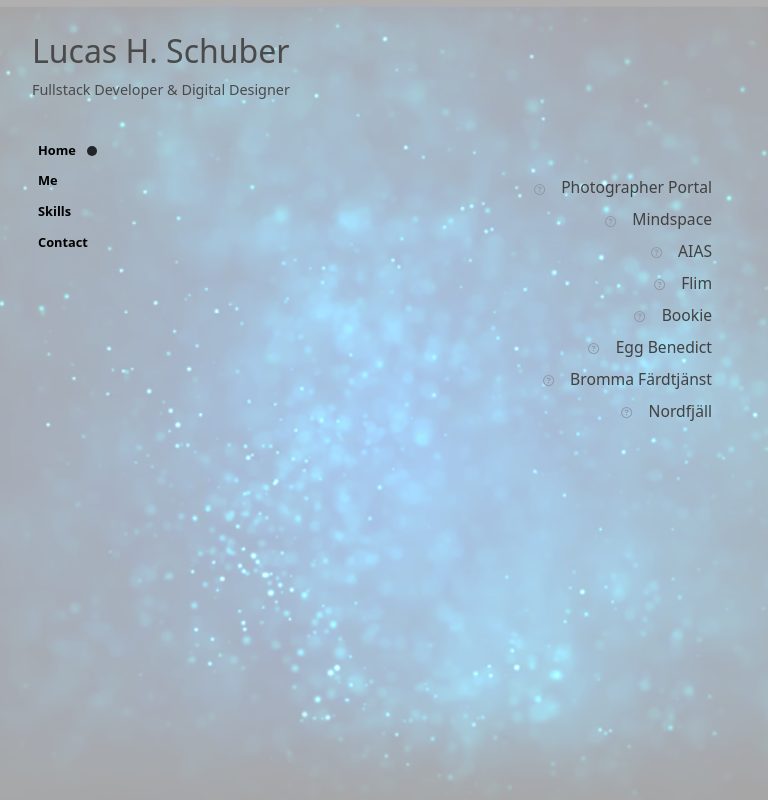
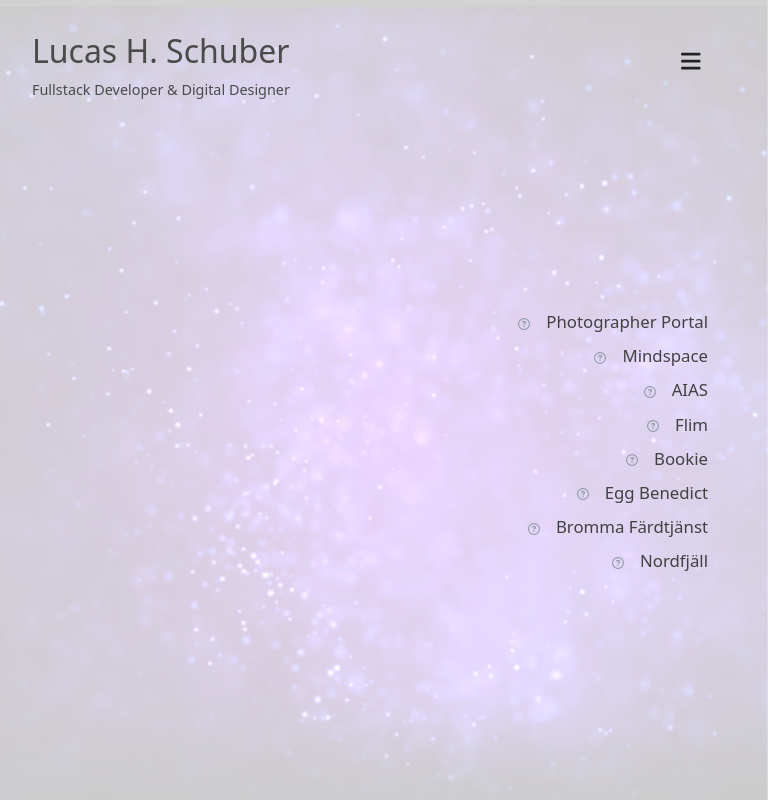
Before and after one commit to LucasHSchuber/portfolio_lucasschuber, a React (Vite) app in the folder client/: page / in a window 768 px wide. Built offline with nearby package versions, Linux system fonts and the light colour scheme.

Commit message:
hamburger menu added for small units

```diff
--- a/client/src/assets/css/components.css
+++ b/client/src/assets/css/components.css
@@ -10,9 +10,6 @@
     flex-direction: column;
     align-items: flex-start;
     margin-bottom: 0.75em;
-    /* padding-top: 0.5em; */
-    /* padding-right: 3em;
-    width: fit-content; */
     cursor: pointer;
     transition: 0.2s;
     margin-left: 0;
@@ -20,12 +17,8 @@
     /* filter: hue-rotate(0deg) saturate(2);
     animation: colorBtnChange 10s infinite linear; */
 }
-/* .header .active{
-    color: rgb(231, 231, 231) !important;
-    text-decoration: underline;
-} */
 
-@keyframes colorBtnChange {
+/* @keyframes colorBtnChange {
     0% {
         filter: hue-rotate(0deg) saturate(2);
         opacity: 0.75;
@@ -34,33 +27,113 @@
         filter: hue-rotate(360deg) saturate(2);
         opacity: 0.75;
     }
-}
+} */
 
 .header button:focus{
     outline: none;
-    /* color: #94b7cb; */
-    /* filter: hue-rotate(0deg) saturate(2);
-    animation: colorBtnChange 10s infinite linear; */
 }
-/* .button-colorfy button:focus{
-    outline: none;
-    color: #94b7cb;
-    filter: hue-rotate(0deg) saturate(2);
-    animation: colorBtnChange 10s infinite linear;
-} */
-.header button:hover{
-    /* color:grey; */
-    color: #94b7cb;
-    margin-left: 0.05em;
+.link-round-icon{
+    font-size: 10px;
+    padding: 6px 0 0 5px;
 }
-/* .button-colorfy button:hover{
-    filter: hue-rotate(0deg) saturate(2) !important;
-    animation: colorBtnChange 10s infinite linear !important;
-} */
 
 
-@media screen and (max-width: 771px) {
-    .header button{
-        color: black !important;
+
+.active {
+background-color: #ddd;
+}
+
+
+
+.hamburger-menu {
+    display: none;
+    cursor: pointer;
+    /* font-size: 24px; */
+}
+
+
+@media (min-width: 768px) {
+    .menu-links .button {
+        padding: 1px;
+        cursor: pointer;
+    }
+/* Links for Desktop */
+    .menu-links {
+        display: flex;
+        flex-direction: column;
     }
 }
+
+@media (max-width: 768px) {
+    .hamburger-menu {
+        display: block;
+        position: fixed;
+        font-size: 1.4em;
+        top: 2em;
+        right: 3em;
+        z-index: 100;
+        /* color: white !important; */
+    }
+    .black-hamburger-menu {
+        color: rgb(34, 34, 34) !important;
+    }
+    .white-hamburger-menu {
+        color: white !important;
+        animation: changeColorMenu 0.3s ease-in-out forwards;
+    }
+    @keyframes changeColorMenu {
+        0% {
+            color: black;
+        }
+        100% {
+            color: rgb(245, 245, 245);
+        }
+    }
+    /* Initially hide links on mobile */
+    .menu-links {
+        display: none;
+        flex-direction: column;
+        background-color: transparent;
+        z-index: 10000;
+
+    }
+    /* Show the links when the menu is open */
+    .menu-links.open {
+        display: flex;
+        position: fixed;
+        top: 0;
+        right: 0;
+        width: 100vw !important;
+        height: 23em;
+        padding: 6.5em 0 0 1.5em;
+        background-color: #2e2e2e;
+        color: rgb(241, 241, 241) !important;
+        z-index: 50;
+        animation: slide-down 0.3s ease-in-out forwards;
+    }
+    @keyframes slide-down {
+        0% {
+            transform: translateY(-200px);
+            opacity: 0;
+        }
+        100% {
+            transform: translateY(0);
+            opacity: 1;
+        }
+    }
+    .menu-links.open button {
+        color: rgb(243, 243, 243) !important;
+        font-size: 1.15em !important;
+        font-weight: 700 !important;
+        margin: 0 0 0 34%;
+        padding: 0.5em 1em;
+    }
+    .menu-links.open button:active {
+       outline: 1px solid rgb(206, 206, 206, 0.3) !important;
+    }
+    .link-round-icon{
+        font-size: 10px;
+        padding: 19px 0 0 5px;
+    }
+
+}
--- a/client/src/assets/css/main.css
+++ b/client/src/assets/css/main.css
@@ -246,7 +246,7 @@
     top: 0;
     left: 0;
     width: 100vw;
-    height: 100vh;
+    min-height: 100vh;
     object-fit: cover;
     z-index: -10;
     opacity: 0.35;
@@ -315,15 +315,15 @@
 }
 
 .right-inner-wrapper{
-    position: fixed; /* Keeps it fixed on the right side */
-    right: 4em; /* Adjust as needed */
-    top: 0em; /* Start from the top of the viewport */
-    bottom: 0; /* Extend to the bottom of the viewport */
-    overflow-y: auto; /* Enables vertical scrolling */
-    height: 100vh; /* Full height of the viewport */
-    width: 50%; /* Adjust the width as needed */
-    text-align: right; /* Aligns content to the right */
-    z-index: 0; /* Make sure it stays above other content if necessary */
+    position: fixed;
+    right: 4em;
+    top: 0;
+    bottom: 0;
+    overflow-y: auto;
+    height: 100vh;
+    width: 50%;
+    text-align: right;
+    z-index: 0;
     padding: 15em 1em 10em 1em;
     scrollbar-width: none;
     scroll-behavior: smooth;
@@ -403,6 +403,7 @@
     }
     .right-inner-wrapper{
         bottom: 20%;
+        top: 10em !important;
         font-size: 0.8em;
     }
     .right-inner-wrapper a{
@@ -412,17 +413,18 @@
 @media screen and (max-width: 771px) {
     .wrapper{
         border: none;
-        padding: 0;
+        padding: 0 !important;
     }
     .wrapper hr{
         visibility: hidden;
     }
     .right-inner-wrapper{
         width: 25em;
-        font-size: 0.7em;
+        /* top: 15em !important;  */
+        font-size: 0.75em;
     }
     .right-inner-wrapper a{
-        font-weight: 500 !important;
+        font-weight: 400 !important;
     }
     .right-inner-wrapper span{
         display: none;
--- a/client/src/components/header.tsx
+++ b/client/src/components/header.tsx
@@ -4,7 +4,8 @@ import { useNavigate } from 'react-router-dom';
 import { useState, useEffect } from 'react';
 
 import { FontAwesomeIcon } from '@fortawesome/react-fontawesome';
-import { faCircle } from '@fortawesome/free-solid-svg-icons';
+import { faBars, faTimes, faCircle } from '@fortawesome/free-solid-svg-icons';
+
 
 
 interface HeaderProps {
@@ -14,34 +15,54 @@ interface HeaderProps {
 const Header: React.FC<HeaderProps> = ({ colorfy }) => {
     //define states
     const [link, setLink] = useState("Home");
+    const [menuOpen, setMenuOpen] = useState(false); // State for menu toggle
+
     const navigate = useNavigate();
+
+    const isMobile = () => {
+        return window.matchMedia('(max-width: 768px)').matches;
+      }
 
     const handleNavigation = (path: string, label: string) => {
         setLink(label);
         navigate(path);
+        // Close menu only if it's on mobile devices
+    if (isMobile()) {
+        setMenuOpen(false);
+      }
     }
 
 
     return (
         <div className={`mt-1 header ${colorfy ? "button-colorfy" : ""}`}>
+          {/* Hamburger icon for mobile */}
+          <div className={`hamburger-menu ${menuOpen ? "white-hamburger-menu" : "black-hamburger-menu"}`} onClick={() => setMenuOpen(!menuOpen)}>
+            <FontAwesomeIcon icon={menuOpen ? faTimes : faBars} />
+          </div>
+
+          {/* Navigation Links */}
+          <div className={`menu-links ${menuOpen ? 'open' : ''}`}>
             <div className='d-flex'>
-                 <button onClick={() => handleNavigation("/", "Home")} className={`${link === "Home" ? "active" : "button"}`}>Home </button>
-                {link === "Home" ? <FontAwesomeIcon icon={faCircle}  style={{ fontSize: '10px', padding: "6px 0 0 5px" }}/> : ""}
+              <button onClick={() => handleNavigation("/", "Home")} className={`${link === "Home" ? "active" : "button"}`}>Home</button>
+              {link === "Home" && <FontAwesomeIcon icon={faCircle} className='link-round-icon'/>}
             </div>
+
             <div className='d-flex'>
-                 <button onClick={() => handleNavigation("/me", "Me")} className={`${link === "Me" ? "active" : "button"}`}>Me </button>
-                {link === "Me" ? <FontAwesomeIcon icon={faCircle}  style={{ fontSize: '10px', padding: "6px 0 0 5px" }}/> : ""}
+              <button onClick={() => handleNavigation("/me", "Me")} className={`${link === "Me" ? "active" : "button"}`}>Me</button>
+              {link === "Me" && <FontAwesomeIcon icon={faCircle} className='link-round-icon' />}
             </div>
+
             <div className='d-flex'>
-                 <button onClick={() => handleNavigation("/skills", "Skills")} className={`${link === "Skills" ? "active" : "button"}`}>Skills </button>
-                {link === "Skills" ? <FontAwesomeIcon icon={faCircle}  style={{ fontSize: '10px', padding: "6px 0 0 5px" }}/> : ""}
+              <button onClick={() => handleNavigation("/skills", "Skills")} className={`${link === "Skills" ? "active" : "button"}`}>Skills</button>
+              {link === "Skills" && <FontAwesomeIcon icon={faCircle} className='link-round-icon' />}
             </div>
+
             <div className='d-flex'>
-                 <button onClick={() => handleNavigation("/contact", "Contact")} className={`${link === "Contact" ? "active" : "button"}`}>Contact </button>
-                {link === "Contact" ? <FontAwesomeIcon icon={faCircle}  style={{ fontSize: '10px', padding: "6px 0 0 5px" }}/> : ""}
+              <button onClick={() => handleNavigation("/contact", "Contact")} className={`${link === "Contact" ? "active" : "button"}`}>Contact</button>
+              {link === "Contact" && <FontAwesomeIcon icon={faCircle} className='link-round-icon'/>}
             </div>
+          </div>
         </div>
-    );
-};
-
+      );
+}
 export default Header
--- a/client/src/components/layout.tsx
+++ b/client/src/components/layout.tsx
@@ -136,7 +136,7 @@ function Layout({ children }) {
             Your browser does not support the video tag.
             </video>
             {/* On smaller screens - phones */}
-            <img src={bgImage} alt="Background image" className={`background-image`}></img>
+            <img src={bgImage} alt="Background image" className={`background-image ${colorfy ? "colorfy-bg" : ""}`}></img>
 
             <div className='outside-left d-flex '>
               <h6 className=''>Lucas H. Schuber Portfolio</h6>
```
